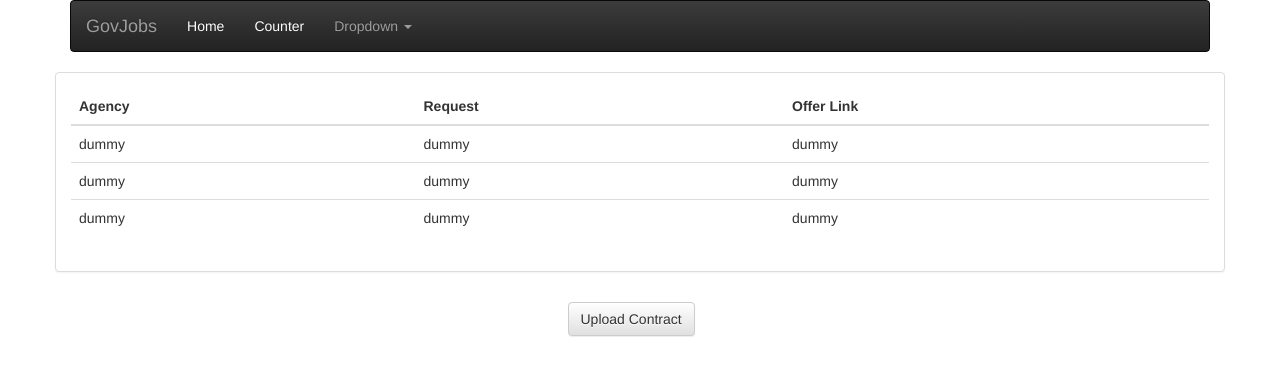
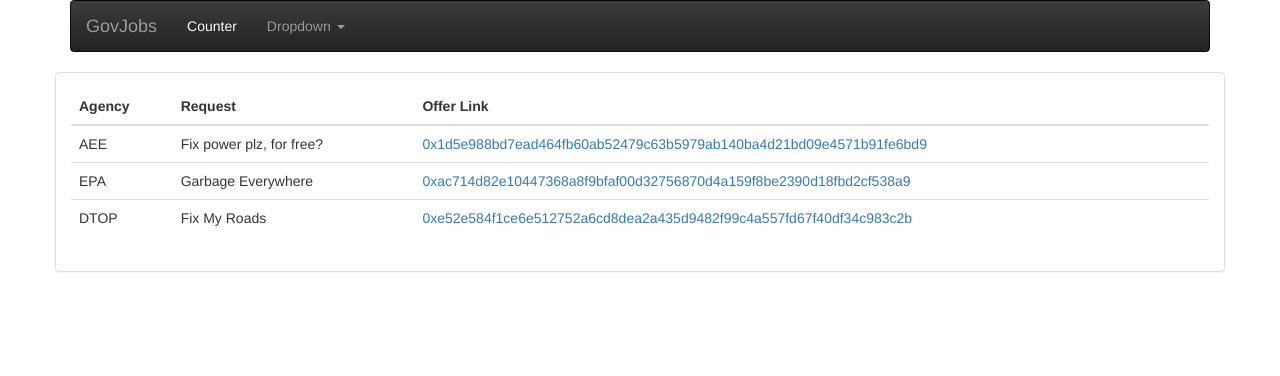
Before and after one commit to sthorpe/govjobs, a React app: page /company_menu in a window 1280 px wide. Shown: the top 376 px of the page. Built offline with nearby package versions, Linux system fonts and the light colour scheme.

Commit message:
More Pages

```diff
--- a/index.html
+++ b/index.html
@@ -2,7 +2,7 @@
 <html>
   <head>
     <meta charset="utf-8">
-    <title>Minimal Hot Reload</title>
+    <title>GovJobs</title>
     <!-- Latest compiled and minified CSS -->
     <link rel="stylesheet" href="https://maxcdn.bootstrapcdn.com/bootstrap/3.3.7/css/bootstrap.min.css" integrity="sha384-BVYiiSIFeK1dGmJRAkycuHAHRg32OmUcww7on3RYdg4Va+PmSTsz/K68vbdEjh4u" crossorigin="anonymous">
     <!-- Optional theme -->
--- /dev/null
+++ b/src/components/InfoLinksColumn.js
@@ -0,0 +1,34 @@
+import React from 'react'
+import { Link } from 'react-router-dom'
+import {Panel, Table} from 'react-bootstrap'
+
+const InfoColumn = (props) => (
+  <div>
+
+    <Panel>
+      <Panel.Body>
+        <Table>
+          <thead>
+            <tr>
+              <th>{props.tableHeader}</th>
+            </tr>
+          </thead>
+          <tbody>
+            <tr>
+              <td><Link to={'/home'}>{props.offer1}</Link></td>
+            </tr>
+            <tr>
+              <td><Link to={'/home'}>{props.offer2}</Link></td>
+            </tr>
+            <tr>
+              <td><Link to={'/home'}>{props.offer3}</Link></td>
+            </tr>
+          </tbody>
+        </Table>
+      </Panel.Body>
+    </Panel>
+
+  </div>
+)
+
+export default InfoColumn
--- a/src/components/InfoTable.js
+++ b/src/components/InfoTable.js
@@ -1,5 +1,6 @@
 import React from 'react'
 import {Panel, Table} from 'react-bootstrap'
+import {Link} from 'react-router-dom'
 
 const InfoTable = (props) => (
   <div>
@@ -21,19 +22,19 @@ const InfoTable = (props) => (
           </thead>
           <tbody>
             <tr>
-              <td>dummy</td>
-              <td>dummy</td>
-              <td>dummy</td>
+              <td>AEE</td>
+              <td>Fix power plz, for free?</td>
+              <td><Link to="/offer_view">0x1d5e988bd7ead464fb60ab52479c63b5979ab140ba4d21bd09e4571b91fe6bd9</Link></td>
             </tr>
             <tr>
-              <td>dummy</td>
-              <td>dummy</td>
-              <td>dummy</td>
+              <td>EPA</td>
+              <td>Garbage Everywhere</td>
+              <td><Link to="/offer_view">0xac714d82e10447368a8f9bfaf00d32756870d4a159f8be2390d18fbd2cf538a9</Link></td>
             </tr>
             <tr>
-              <td>dummy</td>
-              <td>dummy</td>
-              <td>dummy</td>
+              <td>DTOP</td>
+              <td>Fix My Roads</td>
+              <td><Link to="/offer_view">0xe52e584f1ce6e512752a6cd8dea2a435d9482f99c4a557fd67f40df34c983c2b</Link></td>
             </tr>
           </tbody>
         </Table>
--- a/src/components/NavBar.js
+++ b/src/components/NavBar.js
@@ -19,17 +19,14 @@ const NavBar = () => (
     <Navbar.Collapse>
       <Nav>
         <NavItem eventKey={1}>
-          <Link style={NotBlue} to={'/home'}>Home</Link>
-        </NavItem>
-        <NavItem eventKey={2}>
           <Link style={NotBlue} to={'/counter'}>Counter</Link>
         </NavItem>
-        <NavDropdown eventKey={3} title="Dropdown" id="basic-nav-dropdown">
-          <MenuItem eventKey={3.1}>Action</MenuItem>
-          <MenuItem eventKey={3.2}>Another action</MenuItem>
-          <MenuItem eventKey={3.3}>Something else here</MenuItem>
+        <NavDropdown eventKey={2} title="Dropdown" id="basic-nav-dropdown">
+          <MenuItem eventKey={2.1}>Action</MenuItem>
+          <MenuItem eventKey={2.2}>Another action</MenuItem>
+          <MenuItem eventKey={2.3}>Something else here</MenuItem>
           <MenuItem divider />
-          <MenuItem eventKey={3.3}>Separated link</MenuItem>
+          <MenuItem eventKey={2.3}>Separated link</MenuItem>
         </NavDropdown>
       </Nav>
     </Navbar.Collapse>
--- a/src/routes/index.js
+++ b/src/routes/index.js
@@ -8,6 +8,7 @@ import UploadOffer from '../screens/UploadOffer'
 import AgencyMenu from '../screens/AgencyMenu'
 import CompanyMenu from '../screens/CompanyMenu'
 import Explore from '../screens/Explore'
+import OfferView from '../screens/OfferView'
 import NoMatch from '../components/NoMatch'
 import NavBar from '../components/NavBar'
 import Welcome from '../components/Welcome'
@@ -26,6 +27,7 @@ const routes = (
       <Route path="/company_menu" component={CompanyMenu} />
       <Route path="/upload_contract" component={UploadContract} />
       <Route path="/upload_offer" component={UploadOffer} />
+      <Route path="/offer_view" component={OfferView} />
       <Route component={NoMatch} />
     </Switch>
   </div>
--- a/src/screens/CompanyMenu.js
+++ b/src/screens/CompanyMenu.js
@@ -44,11 +44,7 @@ class CompanyMenu extends React.Component {
 				   		<InfoTable/>
 
 				    </Row>
-				    <Row>
-				    	<Col xs={6} xsOffset={5}>
-				    		<Button style={{margin: "10px"}} onClick={this.goToUpload}>Upload Contract</Button>
-				    	</Col>
-				    </Row>
+
 			    </Grid>
 
 			</div>
--- a/src/screens/Explore.js
+++ b/src/screens/Explore.js
@@ -1,6 +1,7 @@
 import React, {Component} from 'react'
 import { Grid, Row, Col, Button } from 'react-bootstrap'
 import InfoColumn from '../components/InfoColumn'
+import InfoLinksColumn from '../components/InfoLinksColumn'
 import {Redirect} from 'react-router-dom'
 
 
@@ -20,10 +21,7 @@ class Explore extends React.Component {
   	}
 
 
-
-
   	render(){
-
 
 
   		return(
@@ -31,15 +29,15 @@ class Explore extends React.Component {
 			    <Grid>
 				   	<Row>
 				   		<Col sm={4} md={4}>
-				    		<InfoColumn style={style} tableHeader={"Name"} entry1={"dummy"} entry2={"dummy"} entry3={"dummy"}/>
+				    		<InfoLinksColumn style={style} tableHeader={"Agencies"} offer1={"AEE"} offer2={"AAA"} offer3={"DTOP"}/>
 				    	</Col>
 
 				   		<Col sm={4} md={4}>
-				    		<InfoColumn style={style} tableHeader={"Wealth"} entry1={"dummy"} entry2={"dummy"} entry3={"dummy"}/>
+				    		<InfoLinksColumn style={style} tableHeader={"Companies"} offer1={"Whitefish"} offer2={"RRContractos"} offer3={"UmbrellaMe"}/>
 				    	</Col>
 
 				    	<Col sm={4} md={4} style={style}>
-				    		<InfoColumn style={style} tableHeader={"Hash"} entry1={"dummy"} entry2={"dummy"} entry3={"dummy"}/>
+				    		<InfoLinksColumn style={style} tableHeader={"Offers"} offer1={"AEE 2822"} offer2={"AAA 9099"} offer3={"AEE 8878"}/>
 				    	</Col>
 				    </Row>
 
--- /dev/null
+++ b/src/screens/OfferView.js
@@ -0,0 +1,60 @@
+import React, {Component} from 'react'
+import HelloChild from '../components/HelloChild'
+import {Grid, Row, Col, Button, Well} from 'react-bootstrap'
+import {Redirect} from 'react-router-dom'
+
+class OfferView extends React.Component {
+
+	constructor(props, context) {
+	    super(props, context);
+
+	    this.goBack =this.goBack.bind(this);
+
+	    this.state = {
+	    	goBackBool: false
+	    }
+
+
+  	}
+
+  	goBack() {
+  		this.setState({goBackBool: true});
+  	}
+
+
+  	render(){
+
+  		if(this.state.goBackBool){
+  			return (<Redirect push to="/upload_contract" />);
+  		}
+
+
+  		return(
+  			<div>
+			    <Grid>
+
+			    	<Row>
+			    		<Well>Offer Title</Well>
+			    	</Row>
+			    	<Row>
+			    		<Well>Lorem ipsum dolor sit amet, consectetur adipiscing elit. Nam gravida purus vitae libero sollicitudin bibendum non quis nisl. Integer sem risus, dignissim ac enim in, ultricies egestas leo. Donec purus mauris, imperdiet eget sagittis sed, feugiat sed ligula. Ut nec elementum justo. Maecenas porta libero enim, sed interdum urna pellentesque eget. Mauris fermentum et neque vel finibus. Lorem ipsum dolor sit amet, consectetur adipiscing elit. In suscipit facilisis maximus. Etiam quis est sit amet lacus tincidunt aliquet. Duis sed sapien ac metus luctus malesuada eget at erat. Vivamus tristique et odio sit amet tempor. Lorem ipsum dolor sit amet, consectetur adipiscing elit. Vestibulum mattis molestie finibus. Quisque interdum interdum sem, a faucibus ante semper vitae.</Well>
+			    	</Row>
+
+			    	<Row>
+			    		<Well>Max Price: $xxx,xxx.xx</Well>
+			    	</Row>
+				   	<Row>
+				   		<Button style={{margin: "10px"}} onClick={this.goBack}>Updload Contract</Button>
+				    </Row>
+
+
+
+			    </Grid>
+
+			</div>
+  		);
+  	}
+}
+
+
+export default OfferView
--- a/src/screens/UploadContract.js
+++ b/src/screens/UploadContract.js
@@ -8,14 +8,17 @@ class UploadContract extends React.Component {
 	    super(props, context);
 
 	    this.handleChangeName =this.handleChangeName.bind(this);
-	    this.handleChangePass = this.handleChangeDetails.bind(this);
+	    this.handleChangeDetails = this.handleChangeDetails.bind(this);
+	    this.handleChangePrice = this.handleChangePrice.bind(this);
 	    this.goBack = this.goBack.bind(this);
 
 	    this.state = {
 	      companyName: '',
 	      companyDetails: '',
+	      companyPrice: '',
 	      goBack: false,
-	      goExplore: false
+	      goExplore: false,
+
 
 	    };
   	}
@@ -31,6 +34,10 @@ class UploadContract extends React.Component {
 
   	handleChangeDetails(event) {
     	this.setState({companyDetails: event.target.value});
+  	}
+
+  	handleChangePrice(event) {
+    	this.setState({companyPrice: event.target.value});
   	}
 
    FieldGroup(id, label, help, ...props ) {
@@ -56,7 +63,7 @@ class UploadContract extends React.Component {
 			    <Grid>
 				   	<form>
 						<FormGroup>
-							<ControlLabel>Company Name:</ControlLabel>
+							<ControlLabel>Contract Name:</ControlLabel>
 								<FormControl
 									type="text"
 									value={this.state.companyName}
@@ -71,6 +78,15 @@ class UploadContract extends React.Component {
 			            			placeholder="Enter text"
 			            			onChange={this.handleChangeDetails}
 			            			componentClass="textarea"
+			          			/>
+
+			          		<ControlLabel>Price Offer:</ControlLabel>
+								<FormControl
+			            			type="text"
+			            			value={this.state.companyPrice}
+			            			placeholder="$xxx,xxx.xx"
+			            			onChange={this.handleChangePrice}
+
 			          			/>
 			          		<ControlLabel>File:</ControlLabel>
 			          		<FormControl
```
